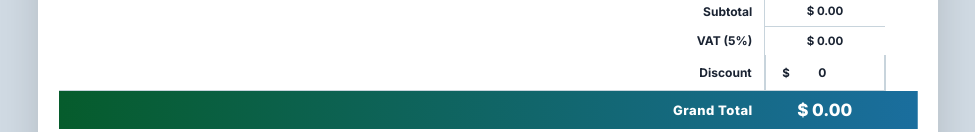
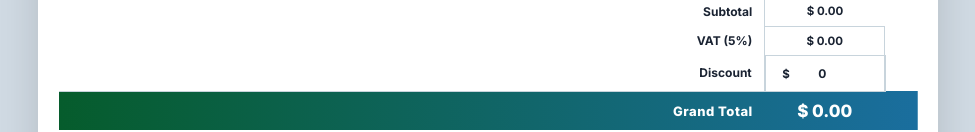
Before and after one commit to learnDataScienceIndia/vijay-test, a plain HTML site: page index.html in a window 1280 px wide. Shown: the part 773-905 px from the top of the page, without its empty margins (152-1127 px from the left). Drawn offline with Linux system fonts and the light colour scheme.

Commit message:
Update index.html

```diff
--- a/index.html
+++ b/index.html
@@ -314,7 +314,7 @@
         </tr>
         <tr id="vatRow">
           <td colspan="4" id="foot-vat" style="text-align:right;font-weight:700;padding:7px 12px;border:none;border-right:1px solid var(--border);font-size:12px;">VAT (5%)</td>
-          <td id="vatVal" style="font-weight:700;text-align:center;border:none;padding:7px 12px;"><span class="curSymDisplay">$</span> 0.00</td>
+          <td id="vatVal" style="font-weight:700;text-align:center;border:none;padding:7px 12px; border: 1px solid #c8d4dc;"><span class="curSymDisplay">$</span> 0.00</td>
           <td class="no-print" style="border:none;"></td>
         </tr>
         <tr class="discount-row">
```
